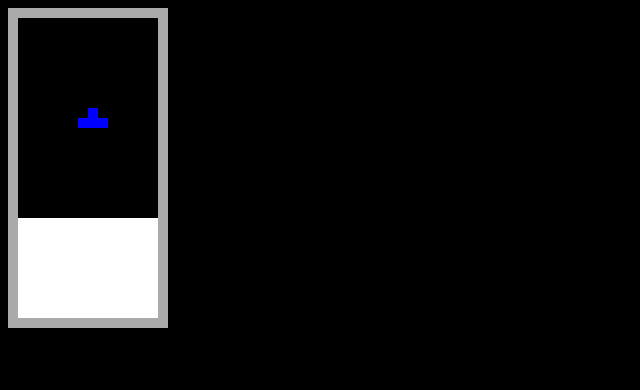
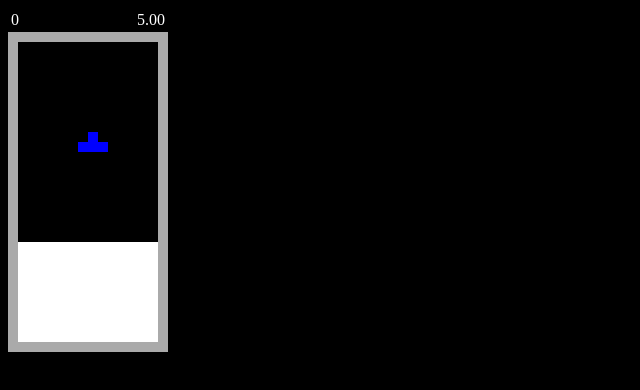
Before and after one commit to melvinlim/tetris, a plain HTML site: page index.html in a window 1280 px wide. Shown: the whole page, without its empty margins (0-640 px from the left). Drawn offline with Linux system fonts and the light colour scheme.

Commit message:
added score and time indicators

```diff
--- a/index.html
+++ b/index.html
@@ -1,4 +1,7 @@
 <body bgcolor="#000000">
+<table width="160">
+<td align="left"><p style="color:white" id="score"></p></td><td align="right"><p style="color:white" id="time"></p></td>
+</table>
 <canvas id="myCanvas" width="140" height="300" style="border:10px solid #aaaaaa;"></canvas>
 <script src="tetris.js"></script>
 </body>
--- a/tetris.js
+++ b/tetris.js
@@ -6,6 +6,16 @@ var j;
 var NROWS=31;
 var NCOLS=14;
 var PXSZ=10;
+
+var time=0;
+var timeDisp=document.getElementById("time");
+timeDisp.innerHTML=time.toFixed(2);
+
+var SCORETEXT="Score: "
+var score=0;
+var scoreDisp=document.getElementById("score");
+scoreDisp.innerHTML=(score);
+//scoreDisp.innerHTML=SCORETEXT.concat(score);
 
 var WHITE="#FFFFFF"
 var BLACK="#000000"
@@ -44,6 +54,9 @@ function lineComplete(line){
 			return 0;
 		}
 	}
+	score++;
+	scoreDisp.innerHTML=score;
+	//scoreDisp.innerHTML=SCORETEXT.concat(score);
 	return 1;
 }
 
@@ -836,8 +849,10 @@ function updateGame(){
 		t=0;
 		updateBlocks();
 	}
-		drawBackground();
-		drawBlocks();
+	drawBackground();
+	drawBlocks();
+	time=time+0.01;
+	timeDisp.innerHTML=time.toFixed(2);
 }
 
 function updateBlocks(){
```
